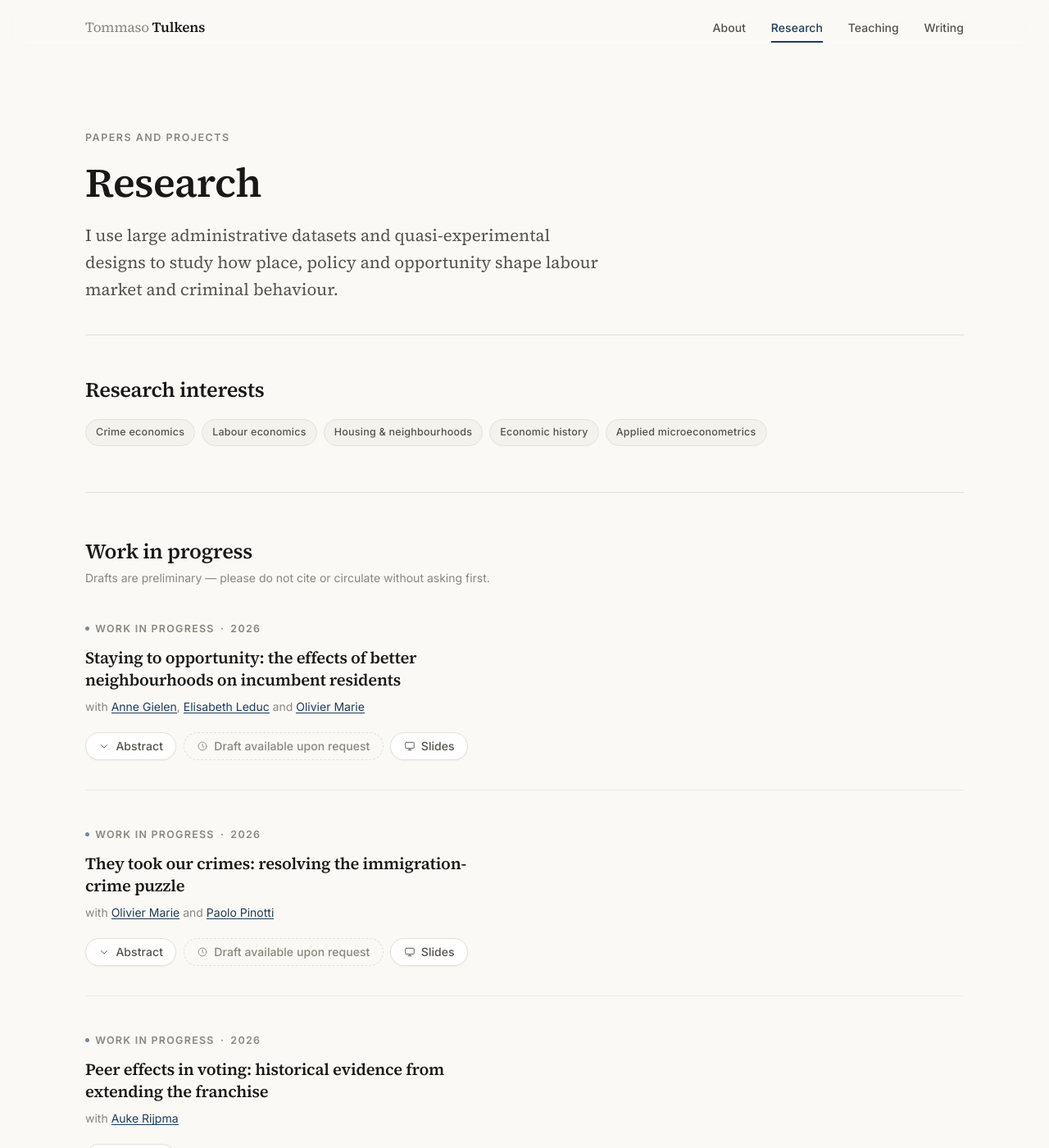
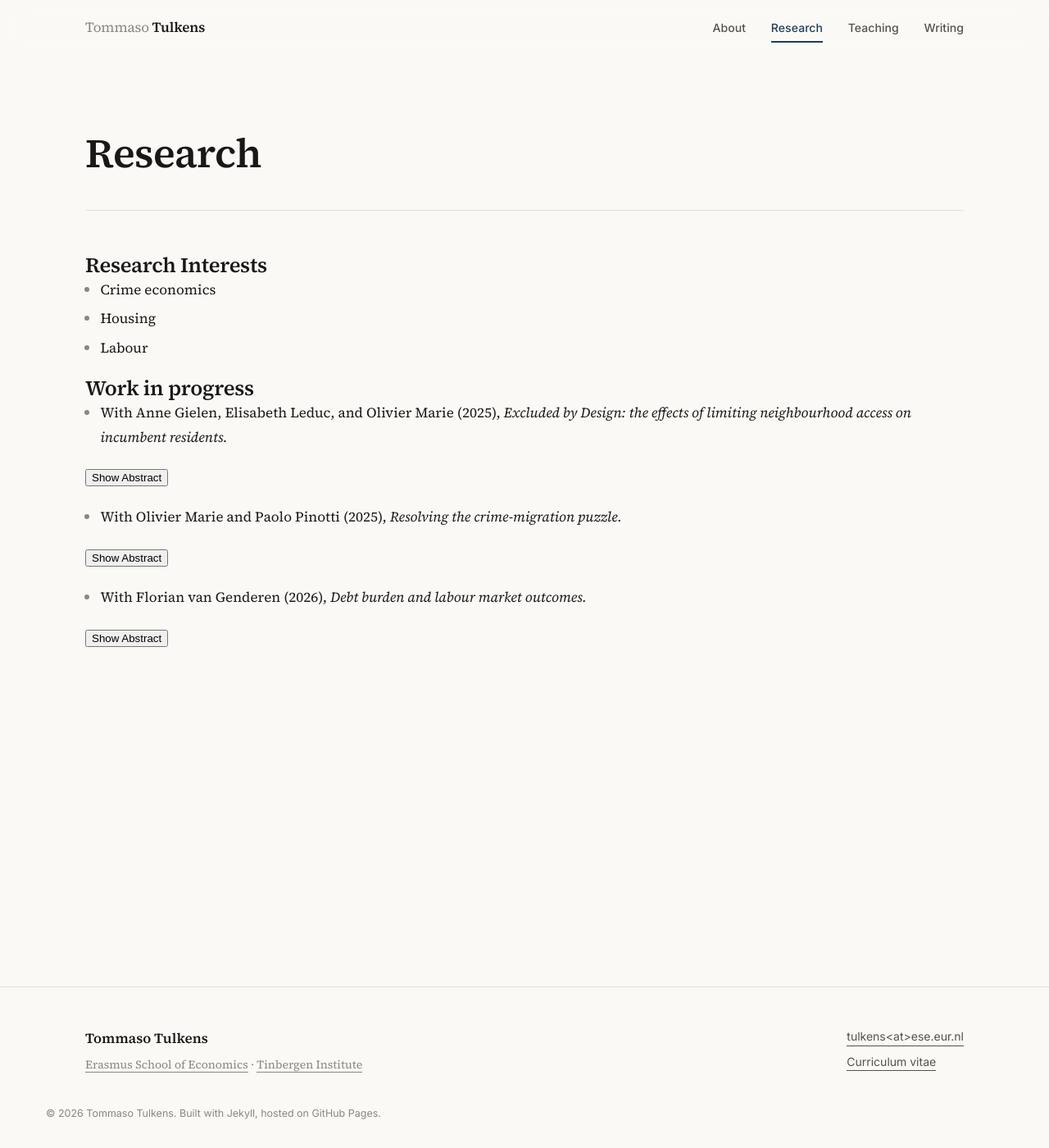
Before and after one commit to tommasotulkens/economics, a Jekyll site: the page built from research.md, in a window 1280 px wide and 1400 px high. Shown: the whole window at 82% size. Built offline with Jekyll 4.4.1, drawn with Linux system fonts in a browser that asks for light colours.

Commit message:
Update research.md

```diff
--- a/research.md
+++ b/research.md
@@ -1,30 +1,53 @@
 ---
 layout: page
 title: Research
-eyebrow: "Papers and projects"
-heading: "Research"
-lede: "I use large administrative datasets and quasi-experimental designs to study how place, policy and opportunity shape labour market and criminal behaviour."
 permalink: /research/
 ---
+## Research Interests
 
-<section class="section">
-  <h2 class="section__title">Research interests</h2>
-  <ul class="chips">
-    <li><span class="chip">Crime economics</span></li>
-    <li><span class="chip">Labour economics</span></li>
-    <li><span class="chip">Housing &amp; neighbourhoods</span></li>
-    <li><span class="chip">Economic history</span></li>
-    <li><span class="chip">Applied microeconometrics</span></li>
-  </ul>
-</section>
+- Crime economics
+- Housing
+- Labour
 
-<section class="section">
-  <h2 class="section__title">Work in progress</h2>
-  <p class="section__note">Drafts are preliminary — please do not cite or circulate without asking first.</p>
+## Work in progress
 
-  <ul class="papers">
-    {%- for p in site.data.papers %}
-    <li>{% include paper.html paper=p uid=forloop.index %}</li>
-    {%- endfor %}
-  </ul>
-</section>
+- With Anne Gielen, Elisabeth Leduc, and Olivier Marie (2025), *Excluded by Design: the effects of limiting neighbourhood access on incumbent residents.*
+
+<button onclick="toggleAbstract('abstractRwet')">Show Abstract</button>
+
+<div id="abstractRwet" class="abstract-content" style="display: none;">
+{% raw %}
+Neighbourhoods shape economic and life outcomes. Existing research relies on residential moves to identify neighbourhood effects. We study these effects by using a plausibly exogenous change in composition induced by the Rotterdam Wet, a policy banning workless individuals from moving into selected neighbourhoods. In targeted neighbourhoods, the policy led to a persistent increase in the share of employed residents and a decrease in the share of residents receiving welfare benefits or having committed a crime. We observe a behavioural response among incumbent residents, who increase their employment and decrease their welfare participation. Employment effects for incumbents are driven by women and individuals between 35 and 60. Welfare effects are driven by women and single parents. The policy induced no measurable impacts on youth outcomes.
+{% endraw %}
+</div>
+
+- With Olivier Marie and Paolo Pinotti (2025), *Resolving the crime-migration puzzle.*
+
+<button onclick="toggleAbstract('abstractCrimeP')">Show Abstract</button>
+
+<div id="abstractCrimeP" class="abstract-content" style="display: none;">
+{% raw %}
+Immigration is known not to causally affect crime. Despite this, individuals with a migration background are highly overrepresented in prisons. We propose a framework reconciling these two facts. Causal estimates of immigration on crime mask heterogeneity in the effects. Leveraging detailed administrative data and two distinct research designs, we show that immigration leads to a substitution between natives and immigrants in local crime markets whereas the overall criminal activity is unchanged. We are able to rule out discrimination as an alternative mechanism.
+{% endraw %}
+</div>
+
+- With Florian van Genderen (2026), *Debt burden and labour market outcomes.*
+
+<button onclick="toggleAbstract('abstractDebt')">Show Abstract</button>
+
+<div id="abstractDebt" class="abstract-content" style="display: none;">
+{% raw %}
+TBA
+{% endraw %}
+</div>
+
+<script>
+function toggleAbstract(elementId) {
+  var abstract = document.getElementById(elementId);
+  if (abstract.style.display === "none") {
+    abstract.style.display = "block";
+  } else {
+    abstract.style.display = "none";
+  }
+}
+</script>
```
